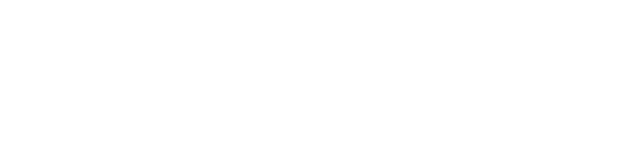
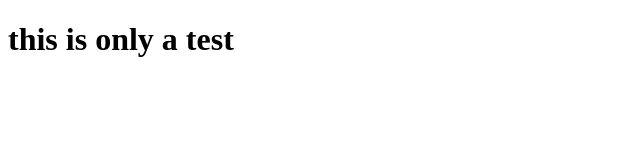
Before and after one commit to sdimartino510/lpl-study, a plain HTML site: page index.html in a window 1280 px wide. Shown: the whole page, without its empty margins (0-640 px from the left). Drawn offline with Linux system fonts and the light colour scheme.

Commit message:
test commit

```diff
--- a/index.html
+++ b/index.html
@@ -18,6 +18,7 @@
   <!--[if lt IE 7]>
       <p class="browsehappy">You are using an <strong>outdated</strong> browser. Please <a href="#">upgrade your browser</a> to improve your experience.</p>
     <![endif]-->
+  <h1>this is only a test</h1>
 
   <script src="" async defer></script>
 </body>
```
